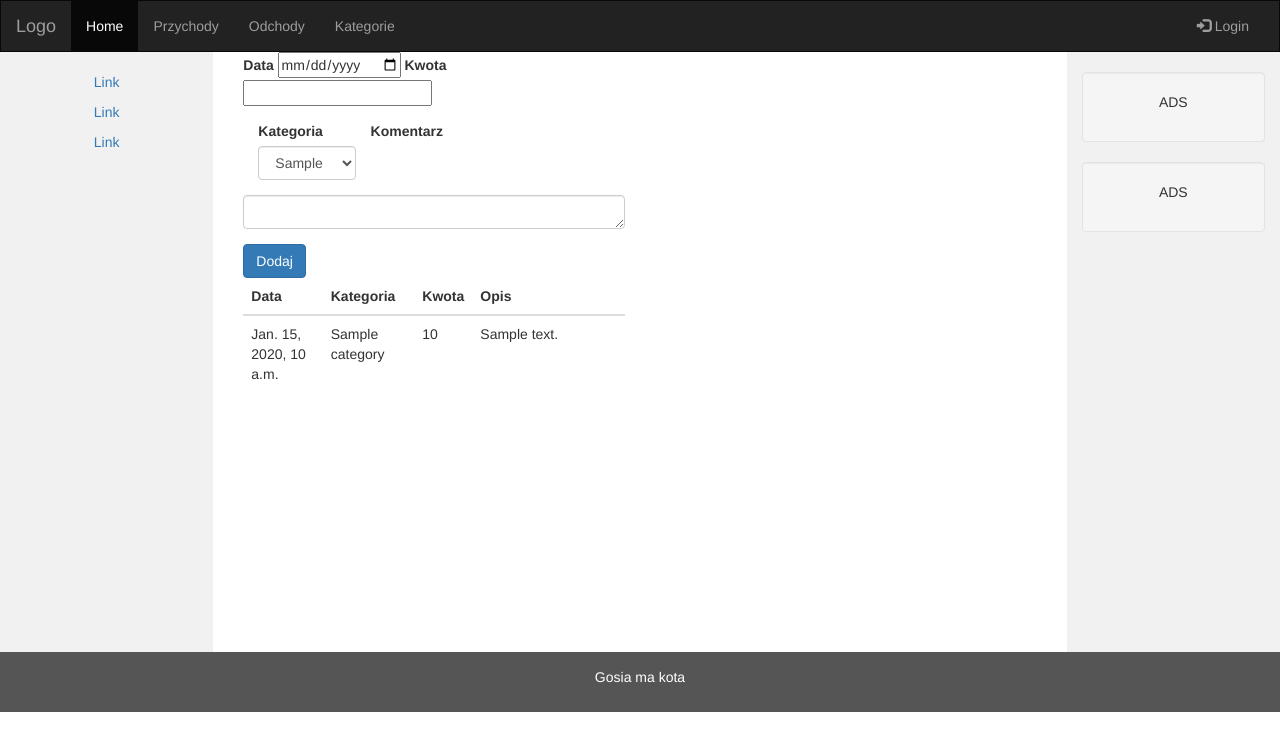
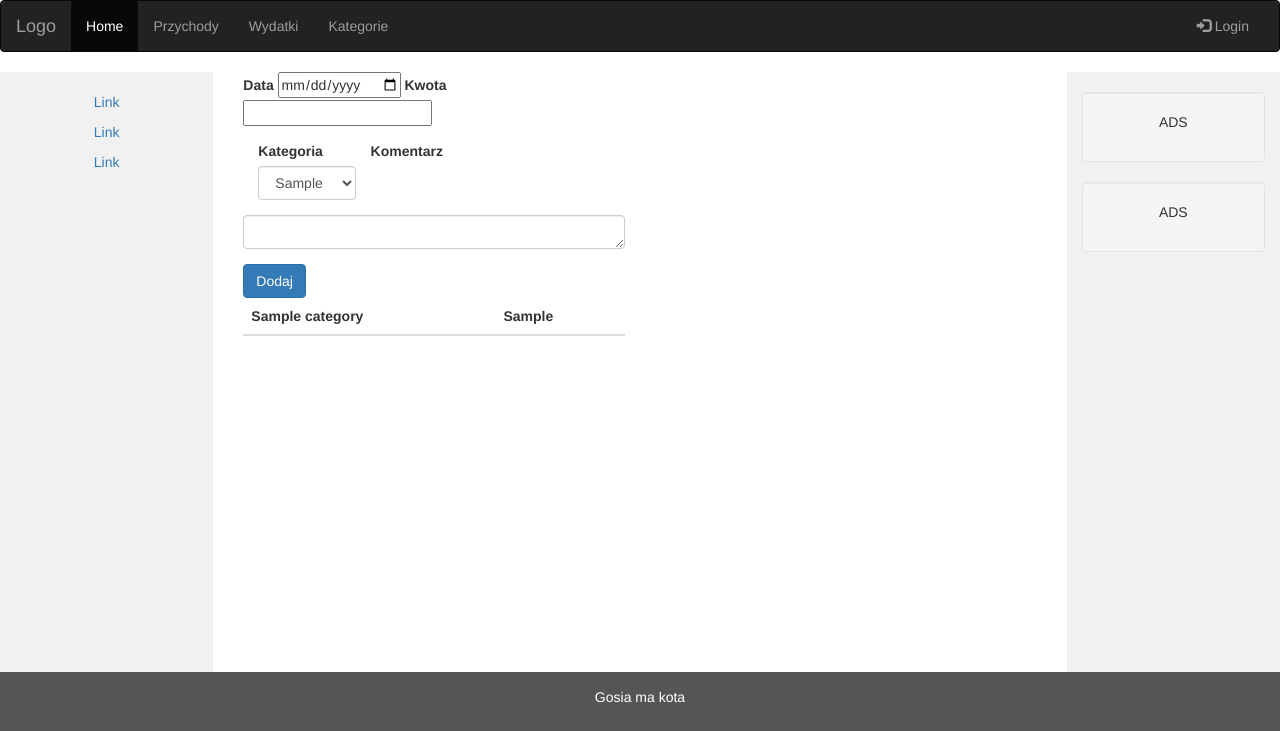
Before and after one commit to gothaur/home_budget, a Django app: template budget/templates/expenses.html in a window 1280 px wide. Shown: the top 731 px of the page. Run offline with Django 3.2, Linux system fonts and the light colour scheme; the template is opened without the code that fills it: most values are stand-ins (such as "Sample title", 1, 10 or a date in 2020); lists and menus that the app fills with data are empty; some libraries are stand-ins or nearby versions.

Commit message:
some views improved

```diff
--- a/budget/templates/base-view.html
+++ b/budget/templates/base-view.html
@@ -1,12 +1,9 @@
 <!DOCTYPE html>
 <html lang="en">
 <head>
-  <title>Bootstrap Example</title>
+  <title>{% block title %} {% endblock %}</title>
   <meta charset="utf-8">
   <meta name="viewport" content="width=device-width, initial-scale=1">
-  <link rel="stylesheet" href="https://maxcdn.bootstrapcdn.com/bootstrap/3.4.1/css/bootstrap.min.css">
-  <script src="https://ajax.googleapis.com/ajax/libs/jquery/3.4.1/jquery.min.js"></script>
-  <script src="https://maxcdn.bootstrapcdn.com/bootstrap/3.4.1/js/bootstrap.min.js"></script>
   <style>
     /* Remove the navbar's default margin-bottom and rounded borders */
     .navbar {
@@ -57,7 +54,7 @@
       <ul class="nav navbar-nav">
         <li class="active"><a href="{% url 'index' %}">Home</a></li>
         <li><a href="{% url 'income' %}">Przychody</a></li>
-        <li><a href="{% url 'expenses' %}">Odchody</a></li>
+        <li><a href="{% url 'expenses' %}">Wydatki</a></li>
         <li><a href="{% url 'add-category' %}">Kategorie</a></li>
       </ul>
       <ul class="nav navbar-nav navbar-right">
@@ -92,6 +89,10 @@
 <footer class="container-fluid text-center">
   <p>Gosia ma kota</p>
 </footer>
-
+<link rel="stylesheet" href="https://maxcdn.bootstrapcdn.com/bootstrap/3.4.1/css/bootstrap.min.css">
+<script src="https://ajax.googleapis.com/ajax/libs/jquery/3.4.1/jquery.min.js"></script>
+<script src="https://maxcdn.bootstrapcdn.com/bootstrap/3.4.1/js/bootstrap.min.js"></script>
+{% block javascript %}
+{% endblock javascript %}
 </body>
 </html>
--- a/budget/templates/expenses.html
+++ b/budget/templates/expenses.html
@@ -1,4 +1,7 @@
 {% extends 'base-view.html' %}
+{% block title %}
+  Wydatki
+{% endblock %}
 {% block body %}
   <div class="col col-lg-6">
     <div class="card card-body">
@@ -7,8 +10,6 @@
         <div class="form-group">
           <label for="date">Data</label>
           <input type="date" id="date" name="date">
-{#        </div>#}
-{#        <div class="form-group">#}
           <label for="amount">Kwota</label>
           <input type="number" step="0.01" id="amount" name="amount">
         </div>
@@ -29,25 +30,48 @@
         <button type="submit" class="btn btn-primary">Dodaj</button>
       </form>
     </div>
+{#    <table class="table table-hover">#}
+{#      <thead class="thead-dark">#}
+{#      <tr>#}
+{#        <th>Data</th>#}
+{#        <th>Kwota</th>#}
+{#        <th width="40%">Opis</th>#}
+{#      </tr>#}
+{#      </thead>#}
+{#      <tbody>#}
       <table class="table table-hover">
-      <thead class="thead-dark">
+        {% for partial_expenses, category in data %}
+          <thead class="thead-dark details">
           <tr>
-        <th>Data</th>
-        <th>Kategoria</th>
-        <th>Kwota</th>
-        <th width="40%">Opis</th>
+            <th>{{ category.name }}</th>
+            <th>{{ partial_expenses }}</th>
           </tr>
           </thead>
           <tbody>
           {% for expense in expenses %}
-          <tr>
+            {% if expense.category == category %}
+              <tr class="{{ category.name }}">
                 <td>{{ expense.date }}</td>
-            <td>{{ expense.category.name }}</td>
                 <td>{{ expense.amount }}</td>
                 <td>{{ expense.comment }}</td>
               </tr>
+            {% endif %}
           {% endfor %}
           </tbody>
+        {% endfor %}
       </table>
+{#      </tbody>#}
+{#    </table>#}
   </div>
 {% endblock %}
+{% block javascript %}
+  <script>
+      $(function () {
+          let detail = $('.details');
+          detail.next().hide();
+          detail.click(function (event) {
+              $(event.currentTarget).next().toggle();
+          })
+      });
+  </script>
+{% endblock javascript %}
--- a/budget/templates/index.html
+++ b/budget/templates/index.html
@@ -1,4 +1,7 @@
 {% extends 'base-view.html' %}
+{% block title %}
+    Podsumowanie
+{% endblock %}
 {% block body %}
   <table class="table table-hover">
     <thead class="thead-dark">
```
Also changed, not shown: budget/views.py (+12 -0 lines). Lines whose indentation alone changed are shown as unchanged.
